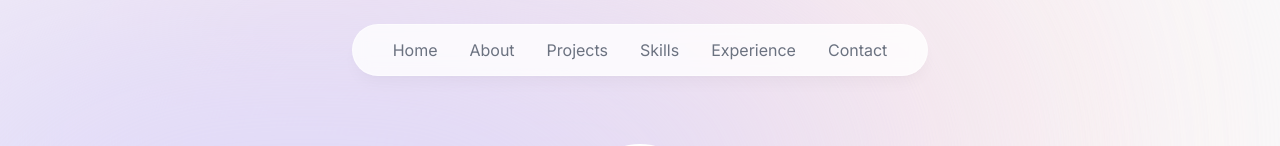
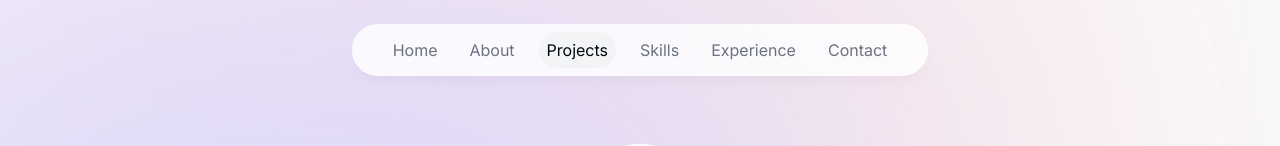
Before and after one commit to amniuelmohamed/portfolio, a Next.js app: page / in a window 1280 px wide. Shown: the top 146 px of the page. Built offline with nearby package versions, Linux system fonts and the light colour scheme.

Commit message:
Add active link feature to the header onclick and also when scrolling

```diff
--- a/app/layout.tsx
+++ b/app/layout.tsx
@@ -2,6 +2,7 @@ import type { Metadata } from "next";
 import { Inter } from "next/font/google";
 import "./globals.css";
 import Header from "@/components/header";
+import ActiveSectionContextProvider from "@/context/active-section-context-provider";
 
 const inter = Inter({ subsets: ["latin"] });
 
@@ -30,8 +31,10 @@ export default function RootLayout({
                                 sm:w-[68.75rem] md:left-[-33rem] lg:left-[-28rem] xl:left-[-15rem] 2xl:left-[-5rem]"
                 ></div>
 
-                <Header />
-                {children}
+                <ActiveSectionContextProvider>
+                    <Header />
+                    {children}
+                </ActiveSectionContextProvider>
             </body>
         </html>
     );
--- a/components/about.tsx
+++ b/components/about.tsx
@@ -3,10 +3,17 @@
 import React from "react";
 import SectionHeading from "./section-heading";
 import { motion } from "framer-motion";
+import { useSectionInView } from "@/lib/hooks";
 
 export default function About() {
+    const ref = useSectionInView("About");
+
     return (
-        <section className="text-center py-20 sm:py-24 scroll-mt-6" id="about">
+        <section
+            ref={ref}
+            className="text-center py-20 sm:py-24 scroll-mt-6"
+            id="about"
+        >
             <SectionHeading>About me</SectionHeading>
             <motion.div
                 className="space-y-5 leading-[1.75]"
--- a/components/header.tsx
+++ b/components/header.tsx
@@ -4,8 +4,11 @@ import React from "react";
 import { motion } from "framer-motion";
 import { links } from "@/lib/data";
 import Link from "next/link";
+import { useActiveSection } from "@/context/active-section-context-provider";
 
 export default function Header() {
+    const { activeSection, setActiveSection, setTimeout } = useActiveSection();
+
     return (
         <header className="z-[999] relative">
             <motion.div
@@ -24,9 +27,29 @@ export default function Header() {
                         >
                             <Link
                                 href={link.hash}
-                                className="p-2 text-gray-500 hover:text-gray-950 transition-colors"
+                                className={`relative p-2 text-gray-500 hover:text-gray-950 transition-colors ${
+                                    activeSection === link.name
+                                        ? "text-gray-950"
+                                        : ""
+                                }`}
+                                onClick={() => {
+                                    setActiveSection(link.name);
+                                    setTimeout(Date.now());
+                                }}
                             >
                                 {link.name}
+
+                                {activeSection === link.name && (
+                                    <motion.span
+                                        className="bg-gray-100 absolute inset-0 -z-10 rounded-full"
+                                        layoutId="activeSection"
+                                        transition={{
+                                            type: "spring",
+                                            stiffness: 380,
+                                            damping: 30,
+                                        }}
+                                    ></motion.span>
+                                )}
                             </Link>
                         </motion.li>
                     ))}
--- a/components/hero.tsx
+++ b/components/hero.tsx
@@ -8,10 +8,13 @@ import { BsArrowRight } from "react-icons/bs";
 import { HiDownload } from "react-icons/hi";
 import { FaGithubSquare, FaLinkedin } from "react-icons/fa";
 import { motion } from "framer-motion";
+import { useSectionInView } from "@/lib/hooks";
 
 export default function Hero() {
+    const ref = useSectionInView("Home");
+
     return (
-        <section className="sm:mb-24 scroll-mt-36" id="home">
+        <section ref={ref} className="sm:mb-24 scroll-mt-36" id="home">
             <div className="flex items-center justify-center">
                 <div className="relative">
                     <motion.div
--- a/components/projects.tsx
+++ b/components/projects.tsx
@@ -1,11 +1,16 @@
+"use client";
+
 import React from "react";
 import SectionHeading from "./section-heading";
 import { projectsData } from "@/lib/data";
 import Project from "./project";
+import { useSectionInView } from "@/lib/hooks";
 
 export default function Projects() {
+    const ref = useSectionInView("Projects", 0.5);
+
     return (
-        <section className="py-20 sm:py-24 scroll-mt-6" id="projects">
+        <section ref={ref} className="py-20 sm:py-24 scroll-mt-6" id="projects">
             <SectionHeading>My projects</SectionHeading>
             <div className="space-y-5">
                 {projectsData.map((project, index) => (
--- /dev/null
+++ b/context/active-section-context-provider.tsx
@@ -0,0 +1,52 @@
+"use client";
+
+import type { ActiveSectionType } from "@/lib/types";
+import React, { createContext, useContext, useState } from "react";
+
+type ActiveSectionContextProviderProps = {
+    children: React.ReactNode;
+};
+
+type ActiveSectionContextType = {
+    activeSection: ActiveSectionType;
+    setActiveSection: React.Dispatch<React.SetStateAction<ActiveSectionType>>;
+    timeout: number;
+    setTimeout: React.Dispatch<React.SetStateAction<number>>;
+};
+
+export const ActiveSectionContext =
+    createContext<ActiveSectionContextType | null>(null);
+
+export default function ActiveSectionContextProvider({
+    children,
+}: ActiveSectionContextProviderProps) {
+    const [activeSection, setActiveSection] =
+        useState<ActiveSectionType>("Home");
+
+    const [timeout, setTimeout] = useState(0);
+
+    return (
+        <ActiveSectionContext.Provider
+            value={{
+                activeSection,
+                setActiveSection,
+                timeout,
+                setTimeout,
+            }}
+        >
+            {children}
+        </ActiveSectionContext.Provider>
+    );
+}
+
+export function useActiveSection() {
+    const context = useContext(ActiveSectionContext);
+
+    if (context === null) {
+        throw new Error(
+            "Cannot use ActiveSectionContext outside the ActiveSectionContextProvider"
+        );
+    }
+
+    return context;
+}
--- /dev/null
+++ b/lib/hooks.ts
@@ -0,0 +1,22 @@
+import { useActiveSection } from "@/context/active-section-context-provider";
+import { useEffect } from "react";
+import { useInView } from "react-intersection-observer";
+import type { ActiveSectionType } from "./types";
+
+export function useSectionInView(
+    sectionName: ActiveSectionType,
+    threshold = 0.75
+) {
+    const { setActiveSection, timeout } = useActiveSection();
+    const { ref, inView } = useInView({
+        threshold: threshold,
+    });
+
+    useEffect(() => {
+        if (inView && Date.now() - timeout > 1000) {
+            setActiveSection(sectionName);
+        }
+    }, [inView, setActiveSection, sectionName, timeout]);
+
+    return ref;
+}
--- /dev/null
+++ b/lib/types.ts
@@ -0,0 +1,3 @@
+import { links } from "./data";
+
+export type ActiveSectionType = (typeof links)[number]["name"];
--- a/package.json
+++ b/package.json
@@ -13,7 +13,8 @@
     "next": "14.0.4",
     "react": "^18",
     "react-dom": "^18",
-    "react-icons": "^4.12.0"
+    "react-icons": "^4.12.0",
+    "react-intersection-observer": "^9.5.3"
   },
   "devDependencies": {
     "@types/node": "^20",
```
Also changed, not shown: public/food-delivery-app.png (added), 1 other file (tests, documents, lock files or other folders).
